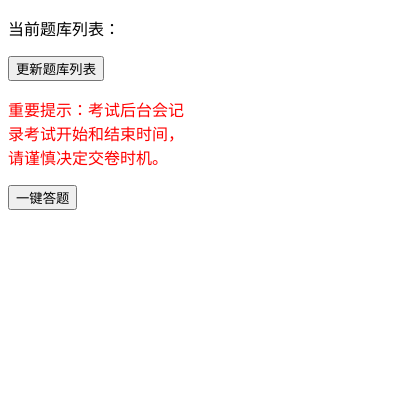
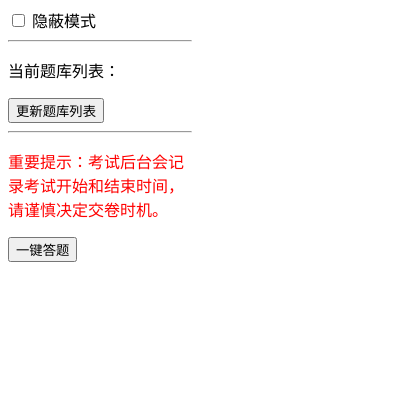
Before and after one commit to tigert1998/elearning-test, a browser extension: page popup.html in a window 400 px wide. Drawn offline with Linux system fonts and the light colour scheme.

Commit message:
Add secret mode

```diff
--- a/popup.html
+++ b/popup.html
@@ -7,7 +7,6 @@
     <style>
         html {
             width: 200px;
-            height: 400px;
             word-break: break-all;
         }
 
@@ -18,10 +17,15 @@
 </head>
 
 <body>
-    <div id="file-list">
-        <p>当前题库列表：</p>
-    </div>
+    <checkbox-list id="secret-mode" list-init="[[&quot;隐蔽模式&quot;, false]]"
+        chrome-storage-name="eLearningTestSecretMode"></checkbox-list>
+    <hr>
+
+    <p>当前题库列表：</p>
+    <checkbox-list id="file-list" list-init="[]" chrome-storage-name="eLearningTestFileList"></checkbox-list>
     <button type="button" id="update-file-list-btn">更新题库列表</button>
+    <hr>
+
     <div id="one-click-complete-result"></div>
     <p class="important-notice">重要提示：考试后台会记录考试开始和结束时间，请谨慎决定交卷时机。</p>
     <button type="button" id="one-click-complete-btn">一键答题</button>
--- a/popup.js
+++ b/popup.js
@@ -1,19 +1,16 @@
 class CheckboxList extends HTMLElement {
-    static observedAttributes = ["list"];
+    static observedAttributes = ["list", "chrome-storage-name", "list-init"];
+
+    static numGeneratedIDs = 0;
 
     constructor() {
         super();
-
-        chrome.storage.local.get('eLearningTestFileList', (result) => {
-            let list = result.eLearningTestFileList;
-            this.setAttribute("list", JSON.stringify(list != null ? list : []));
-        });
     }
 
     #updateList(list) {
         this.shadowRoot.replaceChildren();
         list.forEach((pair, i) => {
-            let id = `checkbox-${i}`;
+            let id = `checkbox-list-id-${CheckboxList.numGeneratedIDs++}`;
             let div = document.createElement("div");
             div.innerHTML = `<input type="checkbox" id="${id}" ${pair[1] ? "checked" : ""}/>
 <label for="${id}">${pair[0]}</label>`;
@@ -34,15 +31,21 @@ class CheckboxList extends HTMLElement {
         if (name === "list") {
             let list = JSON.parse(newValue);
             this.#updateList(list);
-            chrome.storage.local.set({ eLearningTestFileList: list });
+            let chromeStorageName = this.getAttribute("chrome-storage-name");
+            chrome.storage.local.set({ [chromeStorageName]: list });
+        } else if (name === "chrome-storage-name") {
+            let chromeStorageName = newValue;
+            chrome.storage.local.get(chromeStorageName, (result) => {
+                let list = result[chromeStorageName];
+                if (list != null) this.setAttribute("list", JSON.stringify(list));
+            });
+        } else if (name === "list-init") {
+            if (!this.hasAttribute("list")) this.setAttribute("list", newValue);
         }
     }
 };
 
 customElements.define("checkbox-list", CheckboxList);
-
-let checkboxList = new CheckboxList();
-document.getElementById("file-list").appendChild(checkboxList);
 
 document.getElementById("update-file-list-btn").onclick = () => {
     chrome.runtime.getPackageDirectoryEntry(root => {
@@ -55,7 +58,7 @@ document.getElementById("update-file-list-btn").onclick = () => {
                         list.push([entry.name, true]);
                     }
                 });
-                checkboxList.setAttribute("list", JSON.stringify(list));
+                document.getElementById("file-list").setAttribute("list", JSON.stringify(list));
             });
         });
     });
```
Also changed, not shown: content-script.js (+20 -3 lines).
